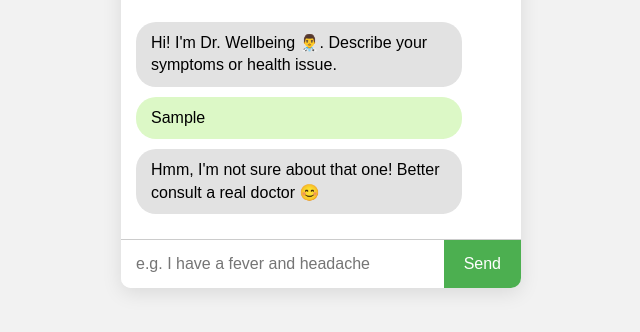
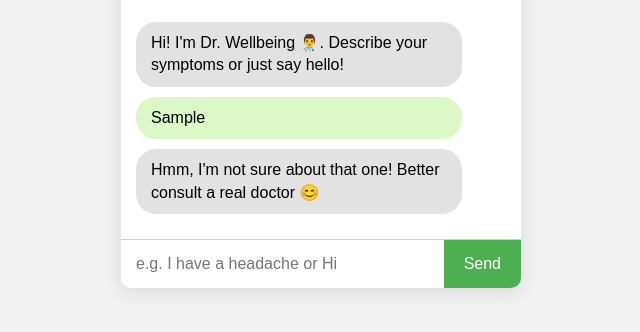
Before and after one commit to Lucky-Joshi/Doctor-Chatbot, a plain HTML site: page index.html in a window 1280 px wide. Both pictures are taken after typing "Sample" into the empty fields and a click on the button "Send". Shown: the part 282-614 px from the top of the page, 319-959 px from the left. Drawn offline with Linux system fonts and the light colour scheme.

Commit message:
Version 2 initialised

```diff
--- a/index.html
+++ b/index.html
@@ -92,16 +92,16 @@
   <div class="chat-container">
     <div class="chat-header">💬 Dr. Wellbeing</div>
     <div class="chat-body" id="chatBody">
-      <div class="message bot">Hi! I'm Dr. Wellbeing 👨‍⚕️. Describe your symptoms or health issue.</div>
+      <div class="message bot">Hi! I'm Dr. Wellbeing 👨‍⚕️. Describe your symptoms or just say hello!</div>
     </div>
     <div class="chat-input">
-      <input type="text" id="userInput" placeholder="e.g. I have a fever and headache" />
+      <input type="text" id="userInput" placeholder="e.g. I have a headache or Hi" />
       <button onclick="handleUserMessage()">Send</button>
     </div>
   </div>
 
   <script>
-    const keywordResponses = {
+    const symptomResponses = {
       "fever": "Stay hydrated, take rest, and consider paracetamol. See a doctor if it persists over 2 days.",
       "cold": "Rest, drink warm fluids, and avoid cold exposure. Over-the-counter meds may help.",
       "cough": "Try warm water with honey, avoid cold drinks. See a doctor if it lasts more than a week.",
@@ -124,6 +124,19 @@
       "nausea": "Eat light, avoid strong smells, and try ginger or peppermint tea."
     };
 
+    const generalConversations = {
+      "hi": "Hello there! How can I assist you today?",
+      "hello": "Hi! I'm Dr. Wellbeing, your friendly health assistant.",
+      "hey": "Hey hey! Tell me what’s bothering you.",
+      "how are you": "I'm always well, thank you! How are you feeling today?",
+      "who are you": "I'm Dr. Wellbeing 👨‍⚕️ — your health chatbot. Ask me anything!",
+      "thank you": "You're very welcome! Stay healthy 😊",
+      "thankyou": "You're very welcome! Stay healthy 😊",
+      "thanks": "Glad to help! Let me know if you need anything else.",
+      "bye": "Take care! Don’t forget to drink water 🥤",
+      "goodbye": "See you soon! Stay safe and well."
+    };
+
     function handleUserMessage() {
       const input = document.getElementById("userInput");
       const userText = input.value.trim();
@@ -133,7 +146,7 @@
       input.value = "";
 
       setTimeout(() => {
-        const reply = getKeywordReply(userText);
+        const reply = getBotReply(userText);
         addMessage(reply, "bot");
       }, 1000); // typing delay
     }
@@ -147,12 +160,20 @@
       chatBody.scrollTop = chatBody.scrollHeight;
     }
 
-    function getKeywordReply(userInput) {
+    function getBotReply(userInput) {
       const lowerText = userInput.toLowerCase();
 
-      for (const keyword in keywordResponses) {
+      // Check general conversation first
+      for (const phrase in generalConversations) {
+        if (lowerText.includes(phrase)) {
+          return generalConversations[phrase];
+        }
+      }
+
+      // Then check for symptoms
+      for (const keyword in symptomResponses) {
         if (lowerText.includes(keyword)) {
-          return keywordResponses[keyword];
+          return symptomResponses[keyword];
         }
       }
 
```
